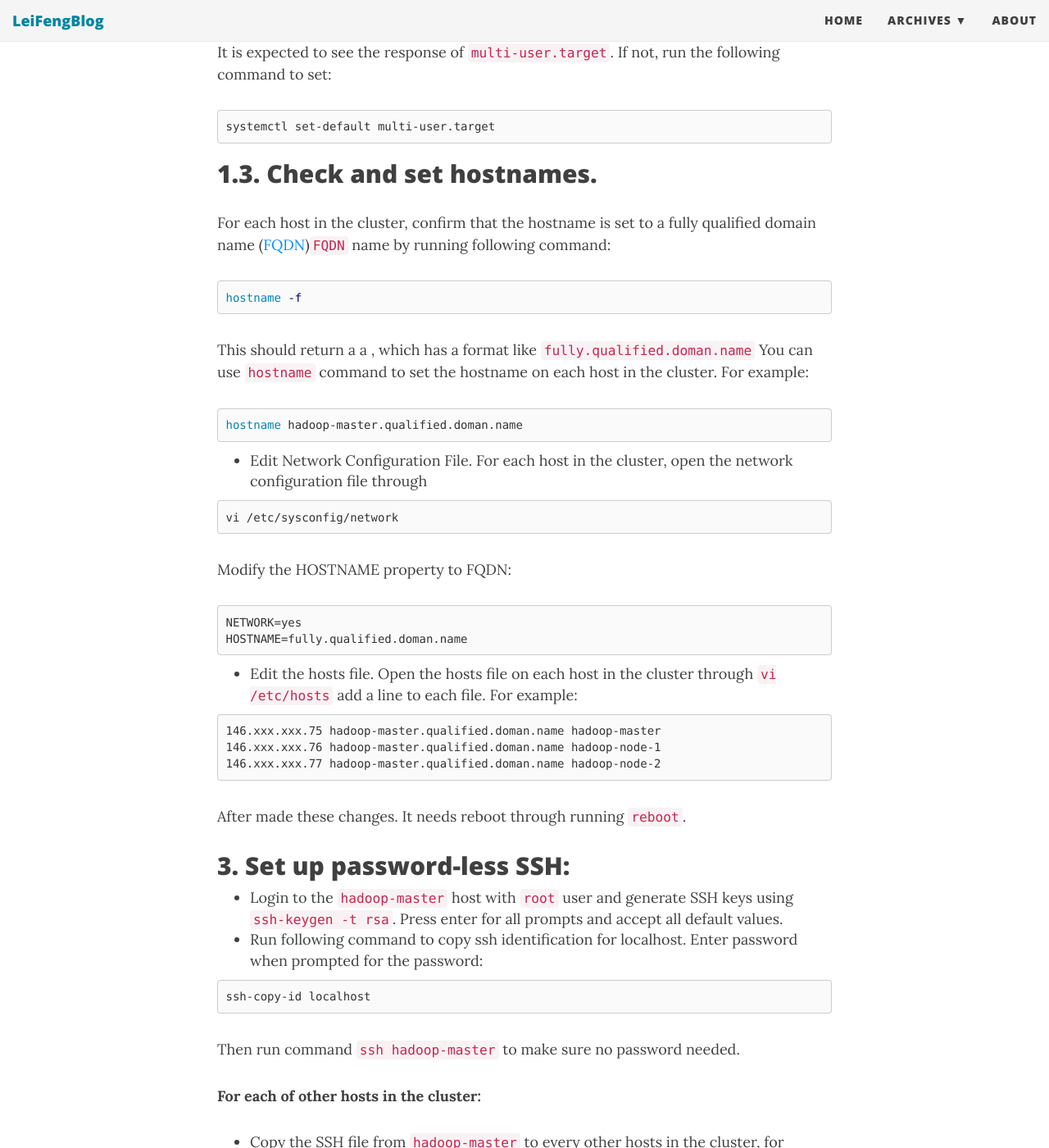
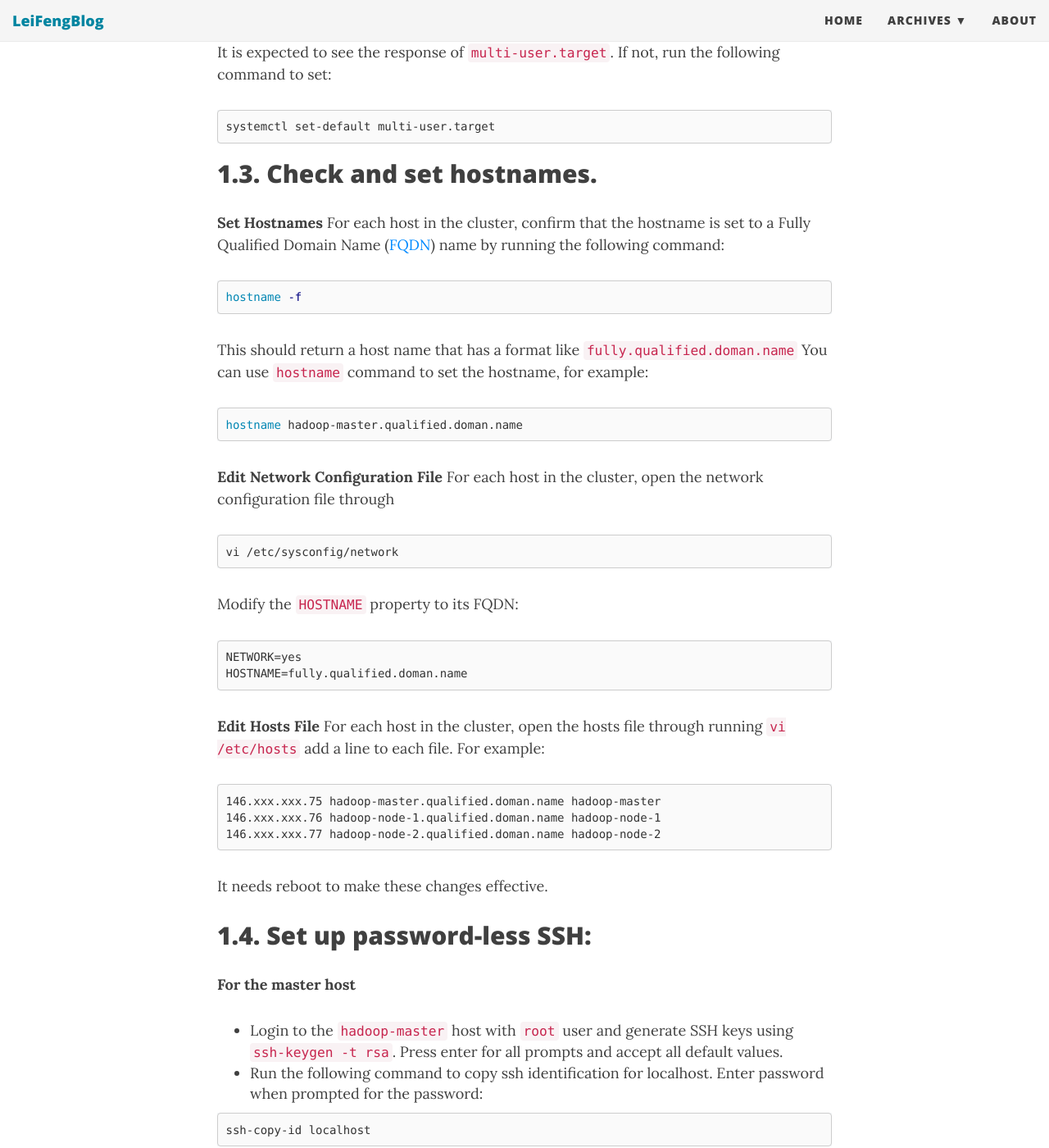
Before and after one commit to stonefl/stonefl.github.io, a Jekyll site: the page built from _posts/2019-03-19-install-hortonworks-hdp-3-1-0-on-cluster-of-vmware-virtual-machines.md, in a window 1280 px wide and 1400 px high, scrolled down 2493 px. Shown: the whole window at 82% size. Built offline with Jekyll 4.4.1, drawn with Linux system fonts in a browser that asks for light colours; nearby versions of some CDN libraries; comment, search, counter and statistics services are not loaded; some of the changed text lies outside the part shown.

Commit message:
Update 2019-03-19-install-hortonworks-hdp-3-1-0-on-cluster-of-vmware-virtual-machines.md

````diff
--- a/_posts/2019-03-19-install-hortonworks-hdp-3-1-0-on-cluster-of-vmware-virtual-machines.md
+++ b/_posts/2019-03-19-install-hortonworks-hdp-3-1-0-on-cluster-of-vmware-virtual-machines.md
@@ -67,46 +67,50 @@ systemctl set-default multi-user.target
 
 ## 1.3. Check and set hostnames.
 
-For each host in the cluster, confirm that the hostname is set to a fully qualified domain name ([FQDN](https://en.wikipedia.org/wiki/Fully_qualified_domain_name))`FQDN` name by running following command:
+**Set Hostnames**
+For each host in the cluster, confirm that the hostname is set to a Fully Qualified Domain Name ([FQDN](https://en.wikipedia.org/wiki/Fully_qualified_domain_name)) name by running the following command:
 
 ```bash
 hostname -f
 ```
 
-This should return a a , which has a format like `fully.qualified.doman.name`
-You can use `hostname` command to set the hostname on each host in the cluster. For example:
+This should return a host name that has a format like `fully.qualified.doman.name`
+You can use `hostname` command to set the hostname, for example:
 
 ```bash
 hostname hadoop-master.qualified.doman.name
 ```
 
-- Edit Network Configuration File. For each host in the cluster, open the network configuration file through
+**Edit Network Configuration File**
+For each host in the cluster, open the network configuration file through
 
 ```bash
 vi /etc/sysconfig/network
 ```
 
-Modify the HOSTNAME property to FQDN:
+Modify the `HOSTNAME` property to its FQDN:
 
 ```
 NETWORK=yes
 HOSTNAME=fully.qualified.doman.name
 ```
 
-- Edit the hosts file. Open the hosts file on each host in the cluster through `vi /etc/hosts` add a line to each file. For example:
+**Edit Hosts File**
+For each host in the cluster, open the hosts file through running `vi /etc/hosts` add a line to each file. For example:
 
 ```
 146.xxx.xxx.75 hadoop-master.qualified.doman.name hadoop-master
-146.xxx.xxx.76 hadoop-master.qualified.doman.name hadoop-node-1
-146.xxx.xxx.77 hadoop-master.qualified.doman.name hadoop-node-2
+146.xxx.xxx.76 hadoop-node-1.qualified.doman.name hadoop-node-1
+146.xxx.xxx.77 hadoop-node-2.qualified.doman.name hadoop-node-2
 ```
 
-After made these changes. It needs reboot through running `reboot`.
+It needs reboot to make these changes effective.
 
-## 3. Set up password-less SSH:
+## 1.4. Set up password-less SSH:
 
+**For the master host**
 - Login to the `hadoop-master` host with `root` user and generate SSH keys using `ssh-keygen -t rsa`. Press enter for all prompts and accept all default values.
-- Run following command to copy ssh identification for localhost. Enter password when prompted for the password:
+- Run the following command to copy ssh identification for localhost. Enter password when prompted for the password:
 
 ```
 ssh-copy-id localhost
@@ -125,7 +129,7 @@ scp -pr /root/.ssh root@hadoop-node-1.qualified.doman.name:/root/
 - Upload the generated `id_rsa.pub` to the `root`'s **.ssh** directory as a file with name **authorized_keys**, for example:
 
 ```
- cat .ssh/id_rsa.pub | ssh root@hadoop-node-1.qualified.doman.name 'cat >> .ssh/authorized_keys'
+cat .ssh/id_rsa.pub | ssh root@hadoop-node-1.qualified.doman.name 'cat >> .ssh/authorized_keys'
 ```
 
 - Set permissions for **.ssh** directory and **authorized_keys** file:
@@ -134,7 +138,7 @@ scp -pr /root/.ssh root@hadoop-node-1.qualified.doman.name:/root/
 ssh root@hadoop-node-1.qualified.doman.name; chmod 700 .ssh; chmod 640 .ssh/authorized_keys
 ```
 
-From the `hadoop-master` host, run following commands in sequence, to make sure inter-node connection using SSH without password:
+From the `hadoop-master` host, run following commands to make sure inter-node connection using SSH without password:
 
 ```
 ssh hadoop-node-1
@@ -145,7 +149,7 @@ ssh hadoop-node-1
 ssh hadoop-master
 ```
 
-## 4. Enable NTP
+## 1.5. Enable NTP
 
 Run following commands on each host to install and enable NTP service:
 
@@ -155,24 +159,24 @@ systemctl enable ntpd
 systemctl start ntpd
 ```
 
-After that run `timedatectl status` and look for following lines to verfiy that NTP is running
+Run `timedatectl status` and look for following lines to verfiy that NTP is running
 
 ```
 NTP enabled: yes
 NTP synchronized: yes
 ```
 
-To synchronze:
+To force synchronze:
 
-- stop ntp serivce: `systemctl stop ntpd`
-- add `server your.ntp.server.address` to the `/etc/ntp.conf` 's servers part.
+- Stop ntp serivce: `systemctl stop ntpd`
+- Add `server your.ntp.server.address` to the `/etc/ntp.conf` 's servers part.
 - Force time synchronize: `ntpdate your.ntp.server.address`
 - Restart ntp: `systemctl start ntpd`
 - Run `systemctl enable ntpdate` to make sure running the `ntpdate` at boot time.
 
-## 5. Configuring Firewall
+## 1.6. Configure firewall
 
-Run following commands to disable firewall on each host in the cluster:
+Run the following commands to disable firewall on each host in the cluster:
 
 ```
 systemctl disable firewalld
@@ -181,7 +185,7 @@ service firewalld stop
 
 Run `systemctl status firewalld` to make sure firewall is disabled.
 
-## 6. Disable SElinux
+## 1.7. Disable SElinux
 
 For each host in the cluster, change SELINUX value from **enhancing** to **disabled** in `/etc/selinux/config`
 
@@ -193,9 +197,9 @@ Install `wget` on all nodes:
 yum install -y wget
 ```
 
-# Set up a Local Repository for Ambari and HDP Stack
+# 2. Set up a Local Repository for Ambari and HDP Stack
 
-## 1.  Create and start an HTTP sever on the master host:
+## 2.1.  Create and start an HTTP sever on the master host:
 
 ```
 yum install -y httpd
@@ -203,11 +207,11 @@ service httpd restart
 chkconfig httpd on
 ```
 
-Make sure there is the repository `/var/www/html`has been created on the host.
+Make sure the directory `/var/www/html` has been created on the host.
 
-## 2. Set up the local repository
+## 2.2. Set up the local repository
 
-- Download the tarball files for Ambari and HDP stacks through following commands:
+- Download the tarball files for Ambari and HDP stacks through the following commands:
 
 ```
 wget http://public-repo-1.hortonworks.com/ambari/centos7/2.x/updates/2.7.3.0/ambari-2.7.3.0-centos7.tar.gz
@@ -223,20 +227,22 @@ wget http://public-repo-1.hortonworks.com/HDP-GPL/centos7/3.x/updates/3.1.0.0/HD
 The URL's can be obtained from [Ambari Repositories](https://docs.hortonworks.com/HDPDocuments/Ambari-2.7.3.0/bk_ambari-installation/content/ambari_repositories.html) and [HDP 3.1.0 Repositories](https://docs.hortonworks.com/HDPDocuments/Ambari-2.7.3.0/bk_ambari-installation/content/hdp_31_repositories.html)
 
 - Untar and copy the files to `/var/www/html/`. For example,
-  `tar zxvf ambari-2.7.3.0-centos7.tar.gz -C /var/www/html/`
+  ```
+  tar zxvf ambari-2.7.3.0-centos7.tar.gz -C /var/www/html/
+  ```
   Then record the base URL's which are needed for installing the cluster:
 
-```
-Ambari: http://146.xxx.xxx.75/ambari/centos7/2.7.3.0-139/
-HDP: http://146.xxx.xxx.75/HDP/centos7/3.1.0.0-78/
-HDP-GPL: http://146.xxx.xxx.75/HDP-GPL/centos7/3.1.0.0-78/
-HDP-UTILS: http://146.xxx.xxx.75/HDP-UTILS/centos7/1.1.0.22/
-```
+   ```
+   Ambari: http://146.xxx.xxx.75/ambari/centos7/2.7.3.0-139/
+   HDP: http://146.xxx.xxx.75/HDP/centos7/3.1.0.0-78/
+   HDP-GPL: http://146.xxx.xxx.75/HDP-GPL/centos7/3.1.0.0-78/
+   HDP-UTILS: http://146.xxx.xxx.75/HDP-UTILS/centos7/1.1.0.22/
+   ```
 
-**Tips**:
+**_Tips_**:
 
-1. make sure you can browser in the web browser;
-2. The path where you can see the `repodata` directory.
+* make sure you can browser in the web browser;
+* The path where you can see the `repodata` directory.
 
 # Installing Ambari Server and Agent
 
````
